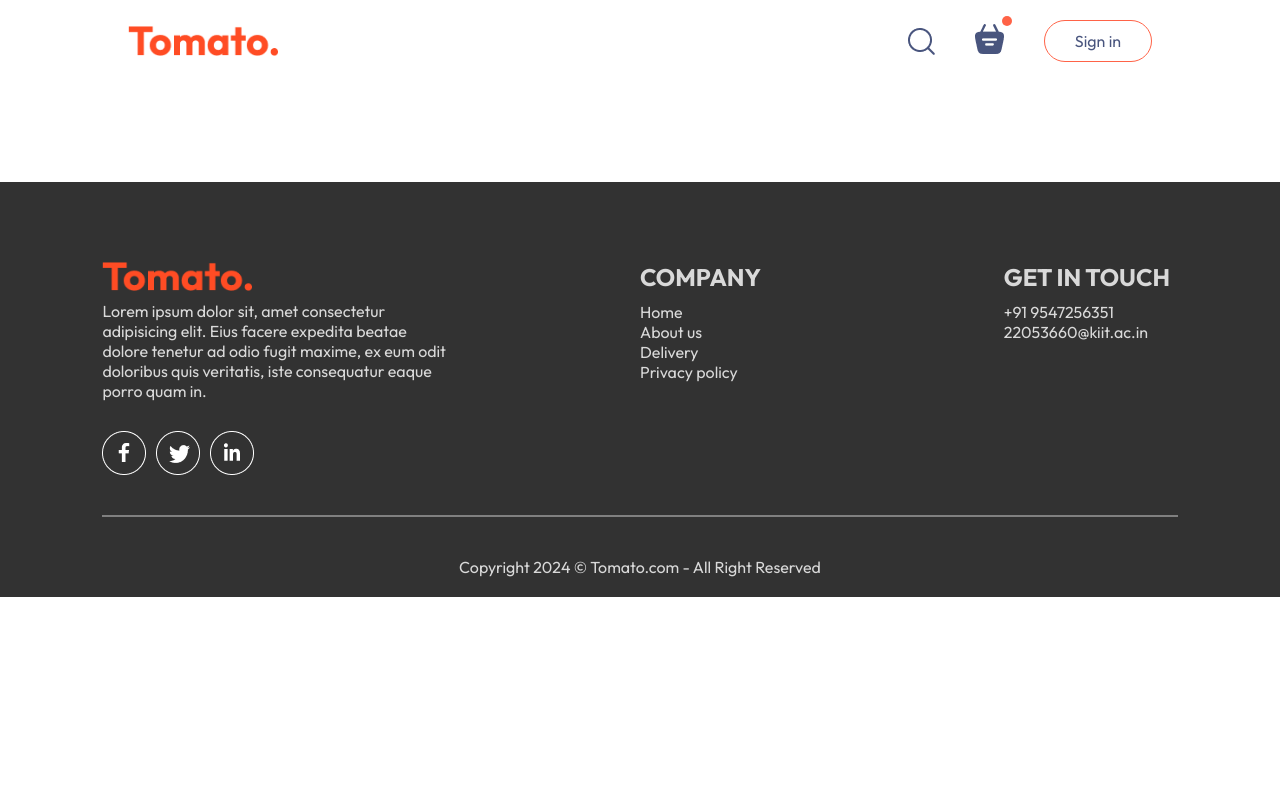
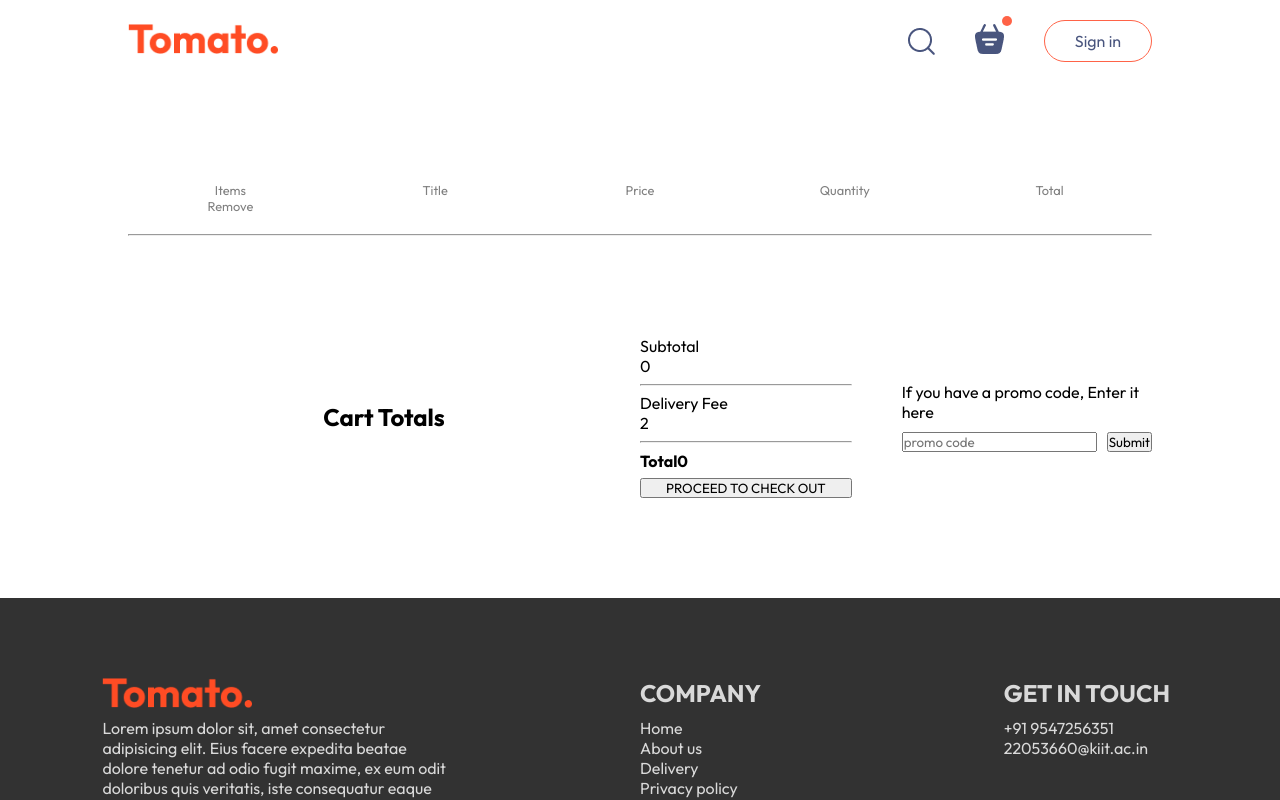
Before and after one commit to Aniket-Maity-22053660/Creating-An-E-commerce-Web-App, a React (Vite) app in the folder FoodNet/: page /cart in a window 1280 px wide. Shown: the top 800 px of the page. Built offline with nearby package versions, Linux system fonts and the light colour scheme; a web font is replaced by a local one.

Commit message:
Committed!

```diff
--- a/FoodNet/src/components/foodItem/foodItem.jsx
+++ b/FoodNet/src/components/foodItem/foodItem.jsx
@@ -4,7 +4,7 @@
 import {StoreContext} from '../../context/storeContext.jsx'
 
 const FoodItem = ({id, name, description, image, price}) =>{
-    const [itemCount, setItemCount] = useState(0)
+    //const [itemCount, setItemCount] = useState(0)
     const {cartItems, setCartItems, addCartItems, removeCartItems} = useContext(StoreContext)
 
     return(
--- a/FoodNet/src/components/navbar/navbar.jsx
+++ b/FoodNet/src/components/navbar/navbar.jsx
@@ -1,14 +1,15 @@
 import React, { useState } from 'react'
 import {assets} from "../../assets/assets.js"
+import {Link} from 'react-router-dom'
 import './navbar.css'
 const Navbar = ({setShowLogin})=>{
     const [menu, setMenu] = useState('home')
 
     return(
     <div className='navbar'>
-        <img
+        <Link to='/'><img
   src={assets.logo}
-  alt="Logo" className="logo"/>
+  alt="Logo" className="logo"/></Link>
   <ul className="navbar-menu">
     <a href='/' onClick={()=>setMenu('home')}className={menu === 'home' ? "active" : ''}>home</a>
     <a href='#explore-menu' onClick={()=>setMenu('menu')} className={menu === 'menu' ? 'active' : ''}>menu</a>
@@ -18,7 +19,7 @@
   <div className="navbar-right">
     <img src={assets.search_icon} alt=""/>
     <div className="navbar-search-icon">
-        <img src={assets.basket_icon} alt=""/>
+        <Link to='/cart'><img src={assets.basket_icon} alt=""/></Link>
         <div className="dot"></div>
     </div>
     <button onClick={()=>{return setShowLogin(true)}}>Sign in</button>
--- a/FoodNet/src/context/storeContext.jsx
+++ b/FoodNet/src/context/storeContext.jsx
@@ -17,6 +17,9 @@
     const removeCartItems = (itemId)=>{
         setCartItems((prev)=>({...prev, [itemId] : prev[itemId] - 1}))
     }
+    const emptyCartItems = (itemId)=>{
+        setCartItems((prev)=>({...prev, [itemId]: 0}))
+    }
     useEffect(()=>{
         console.log(cartItems)
     }, [cartItems])
@@ -26,6 +29,7 @@
         setCartItems,
         addCartItems,
         removeCartItems,
+        emptyCartItems
     }
     return (
         <StoreContext.Provider value={contextValue}>
--- a/FoodNet/src/pages/Cart/Cart.css
+++ b/FoodNet/src/pages/Cart/Cart.css
@@ -0,0 +1,61 @@
+.cart{
+    margin-top:100px;
+}
+.cart-items-title{
+    display:grid;
+    grid-template-columns:repeat(auto-fill, minmax(200px, 1fr));
+    color:grey;
+    font-size:max(1vw, 12px);
+    align-items:center;
+    justify-content:center;
+    text-align:center;
+
+}
+.cart-items-item{
+    margin:10px 0px;
+    color:black;
+    text-align:center;
+}
+.cart-items-item img{
+    max-width:50px;
+    margin:0px auto;
+}
+.cart-items-item hr{
+    height:1px;
+    background-color:#e2e2e2;
+    border:none;
+}
+.cart-bottom{
+    margin-top:100px;
+    display:grid;
+    grid-template-columns:1fr 1fr;
+    justify-content:center;
+    align-items:center;
+
+}
+.cart-total{
+    display:grid;
+    grid-template-columns:1fr 1fr;
+    justify-content:center;
+    align-items:center;
+    gap:50px;
+}
+.cart-invoice{
+    display:flex;
+    flex-direction:column;
+    gap:0.6vw;
+}
+.cart-promocode{
+    display:flex;
+    justify-content:center;
+}
+.cart-promocode-contents{
+    display:flex;
+    flex-direction:column;
+    gap:10px;
+}
+.cart-promocode-contents .cart-promocode-input{
+    display:flex;
+    justify-content:flex-start;
+    gap:10px;
+}
--- a/FoodNet/src/pages/Cart/Cart.jsx
+++ b/FoodNet/src/pages/Cart/Cart.jsx
@@ -1,10 +1,79 @@
-import React from 'react'
+import React, {useContext} from 'react'
 import './Cart.css'
+import {StoreContext} from '../../context/storeContext.jsx'
 
 const Cart = ()=>{
+    const {cartItems, food_list, removeCartItems, emptyCartItems } = useContext(StoreContext)
+
     return(
-        <div>
+        <div className='cart'>
+            <div className="cart-items">
+                <div className='cart-items-title'>
+                    <p>Items</p>
+                    <p>Title</p>
+                    <p>Price</p>
+                    <p>Quantity</p>
+                    <p>Total</p>
+                    <p>Remove</p>
+                </div>
+                <br />
+                <hr />
+            </div>
+            {
+                food_list.map((item, index)=>{
+                    if(cartItems[item._id] > 0){
+                        return(
+                            <>
+                            <div className='cart-items-title cart-items-item'>
+                                <img src={item.image} alt='' />
+                                <p>{item.name}</p>
+                                <p>${item.price}</p>
+                                <p>{cartItems[item._id]}</p>
+                                <p>${item.price * cartItems[item._id]}</p>
+                                <p onClick={()=>emptyCartItems(item._id)} style={{cursor:'pointer'}}>x</p>
+                            </div>
+                            <hr/>
+                            </>
+                        )
+                    }
+                })
+            }
+            <div className='cart-bottom'>
 
+                <div style={{display:'flex', justifyContent:'center'}}>
+                    <h2>Cart Totals</h2>
+                </div>
+
+                <div className='cart-total'>
+
+                    <div className='cart-invoice'>
+                        <div className="card-total-detail">
+                            <p>Subtotal</p>
+                            <p>{0}</p>
+                        </div>
+                        <hr />
+                        <div className="card-total-detail">
+                            <p>Delivery Fee</p>
+                            <p>{2}</p>
+                        </div>
+                        <hr />
+                        <div className="card-total-detail">
+                            <b>Total</b>
+                            <b>{0}</b>
+                        </div>
+                        <button>PROCEED TO CHECK OUT</button>
+                    </div>
+                    <div className='cart-promocode'>
+                        <div className='cart-promocode-contents'>
+                            <p>If you have a promo code, Enter it here</p>
+                            <div className='cart-promocode-input'>
+                                <input type='text' placeholder='promo code'/>
+                                <button>Submit</button>
+                            </div>
+                        </div>
+                    </div>
+                </div>
+            </div>
         </div>
     )
 }
```
